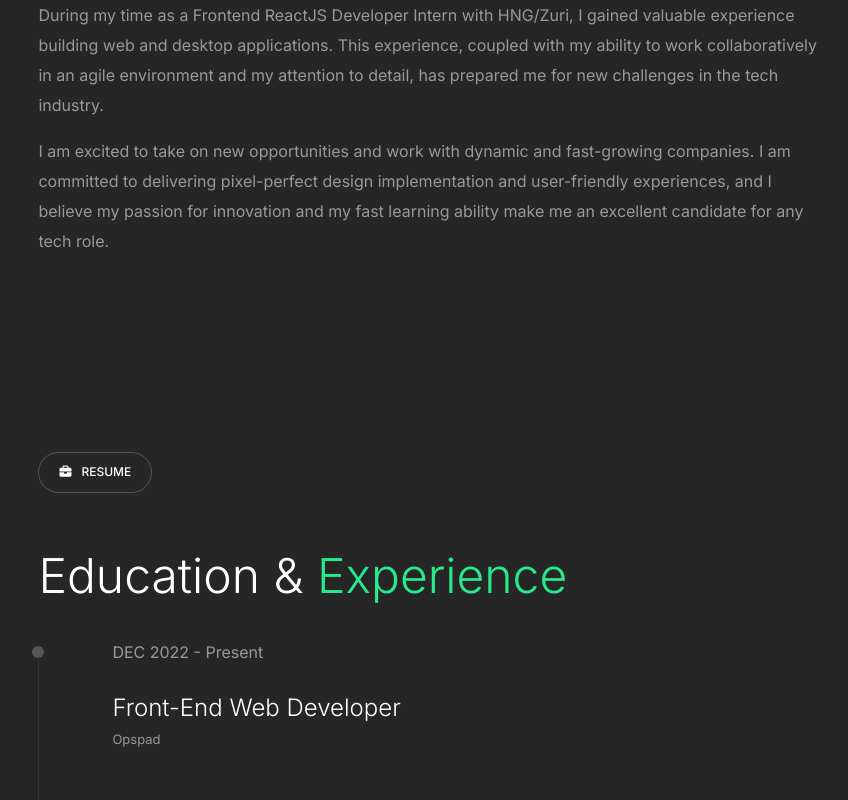
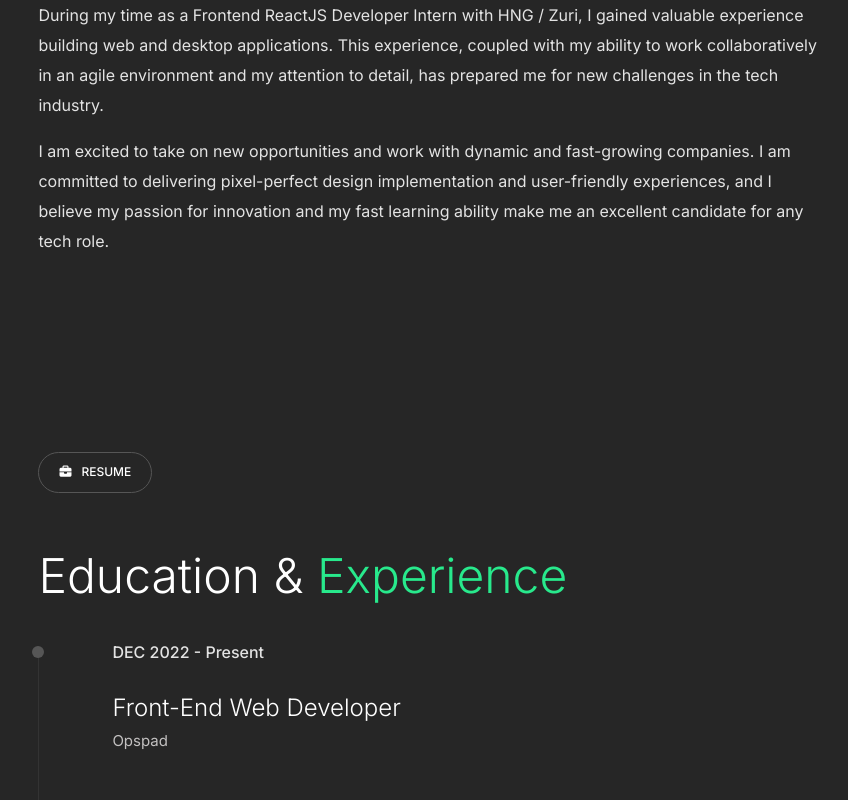
Before and after one commit to heytega/personal-portfolio, a React (Vite) app: page / in a window 1280 px wide. Shown: the part 1460-2260 px from the top of the page, without its empty margins (404-1252 px from the left). Built offline with nearby package versions, Linux system fonts and the light colour scheme.

Commit message:
modified the form component, contact container and the color of the text at the about component, also modified the resume section text color

```diff
--- a/src/components/about/About.jsx
+++ b/src/components/about/About.jsx
@@ -22,7 +22,7 @@ const About = () => {
       </p>
       <p className={Style.p}>
         {' '}
-        During my time as a Frontend ReactJS Developer Intern with HNG/Zuri, I
+        During my time as a Frontend ReactJS Developer Intern with HNG / Zuri, I
         gained valuable experience building web and desktop applications. This
         experience, coupled with my ability to work collaboratively in an agile
         environment and my attention to detail, has prepared me for new
--- a/src/components/about/About.module.css
+++ b/src/components/about/About.module.css
@@ -18,7 +18,7 @@
   /* max-width: 610px; */
   width: 100%;
   margin-bottom: 1rem;
-  color: #999999;
+  /* color: #999999; */
 }
 
 .green {
--- a/src/components/contact/Contact.module.css
+++ b/src/components/contact/Contact.module.css
@@ -2,7 +2,8 @@
   border: 1px solid var(--secondary-color);
   border-radius: 30px;
   /* height: 100vh; */
-  max-width: 380px;
+  /* max-width: 380px; */
+  width: 361px;
   position: fixed;
   left: 20px;
 }
--- a/src/components/form/Form.jsx
+++ b/src/components/form/Form.jsx
@@ -258,8 +258,10 @@ const Form = () => {
 
         <div className={Style.formControl}>
           <label className={Style.checkboxContainer}>
-            You agree to providing your data to <span>Tega</span> who may
-            contact you
+            {/* You agree to providing your data to <span>Tega</span> who may
+            contact you */}
+            In order to send this message, do agree to provide your data to{' '}
+            <span>Tega</span> who may contact you
             <input onChange={handleCheck} type='checkbox' />
             <span className={Style.checkmark}></span>
           </label>
--- a/src/components/resume/Resume.module.css
+++ b/src/components/resume/Resume.module.css
@@ -1,5 +1,6 @@
 .resumeContainer {
   padding: 90px 0;
+  cursor: auto;
 }
 
 .resumeTimeline:last-child {
@@ -11,7 +12,7 @@
   padding-left: 74px;
   /* padding-bottom: 68px; */
   padding-bottom: 45px;
-  color: #999999;
+  /* color: #999999; */
 }
 
 .resumeTimeline:hover {
@@ -48,13 +49,10 @@
 .date {
   display: block;
   margin-bottom: 28px;
+  font-weight: 500;
   /* color: #999999; */
   transition: 0.3s;
 }
-
-/* .date:hover {
-  color: var(--primary-color);
-} */
 
 .jobTitle {
   font-size: 24px;
@@ -65,8 +63,8 @@
 }
 
 .company {
-  font-size: 13px;
-  color: #999999;
+  font-size: 15px;
+  color: #c3c1c1;
   margin-bottom: 18px;
 }
 
--- a/src/components/skills/Skills.jsx
+++ b/src/components/skills/Skills.jsx
@@ -24,7 +24,7 @@ const Skills = () => {
 
         <div className={Style.skill}>
           <div className={Style.skillInner}>
-            <i class='fa-brands fa-react fa-spin fa-spin-reverse'></i>
+            <i class='fa-brands fa-react'></i>
             <h2 className={Style.percent}>85%</h2>
           </div>
           <p className={Style.name}>React</p>
```
Also changed, not shown: src/components/skills/SkillsData.js (added, +7 -0 lines).
